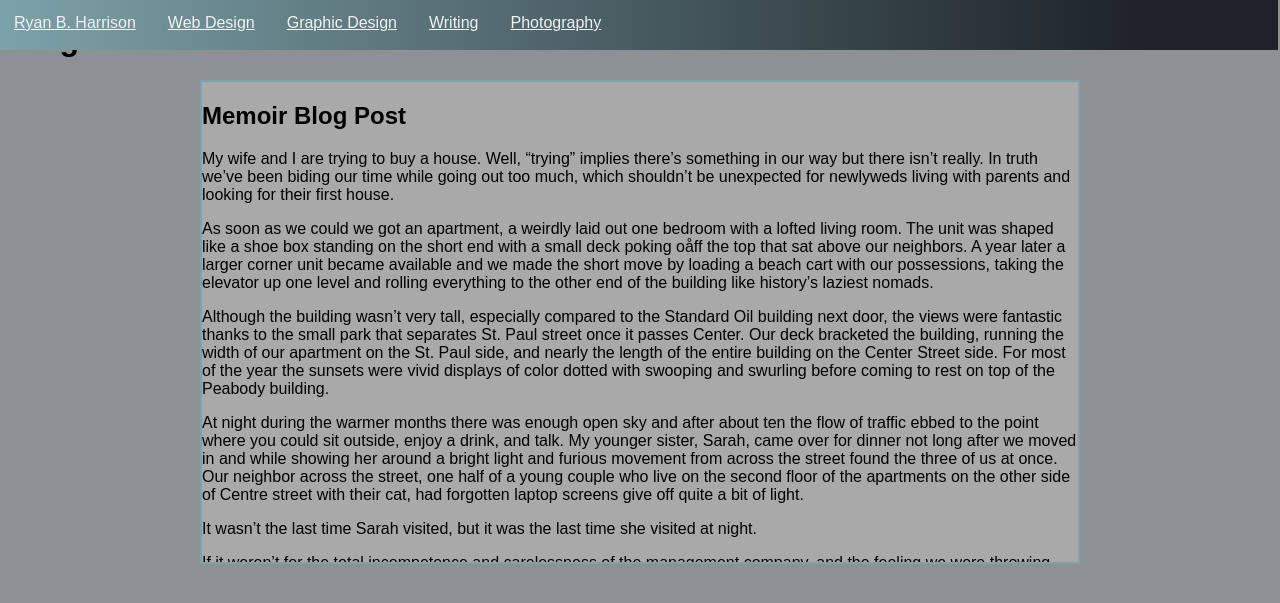
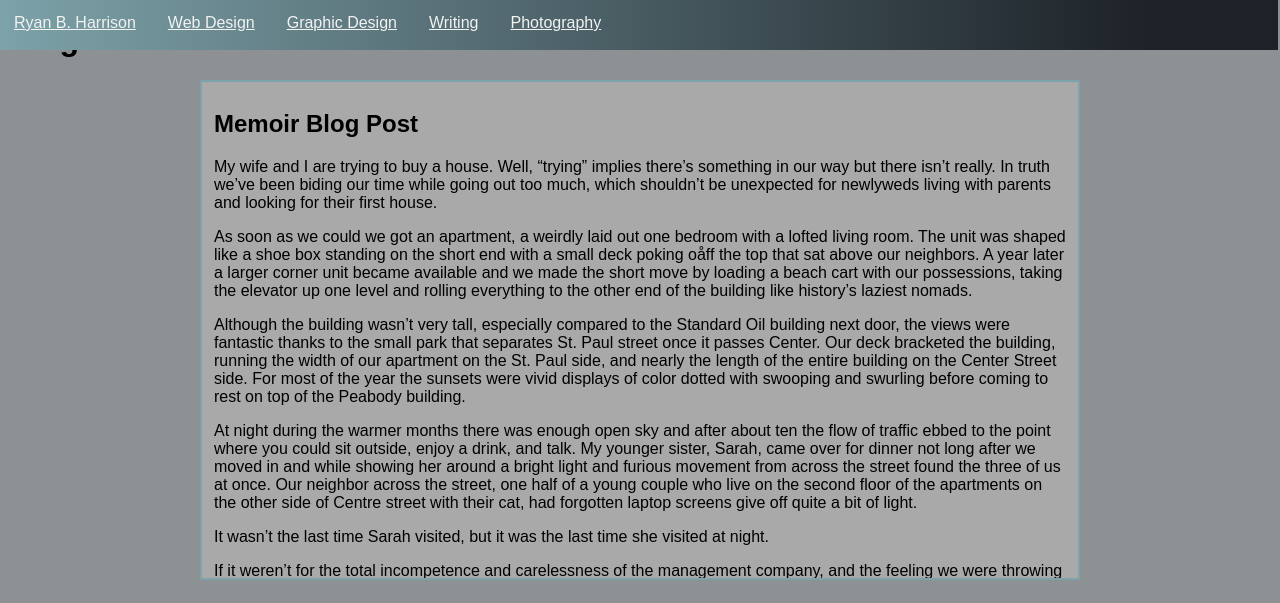
Before and after one commit to rbharrison313/rbharrison313.github.io, a plain HTML site: page index.html in a window 1280 px wide. Shown: the top 603 px of the page. Drawn offline with Linux system fonts and the light colour scheme; files whose address does not match are found by name.

Commit message:
Blog padding

```diff
--- a/portfoliostyle.css
+++ b/portfoliostyle.css
@@ -165,4 +165,5 @@ body {
      overflow: scroll;
      background:#A9A9A9;
      border: solid 2px rgba(125, 162, 169, 100%);
+     padding: 8px 12px 8px 12px;
   }
```
